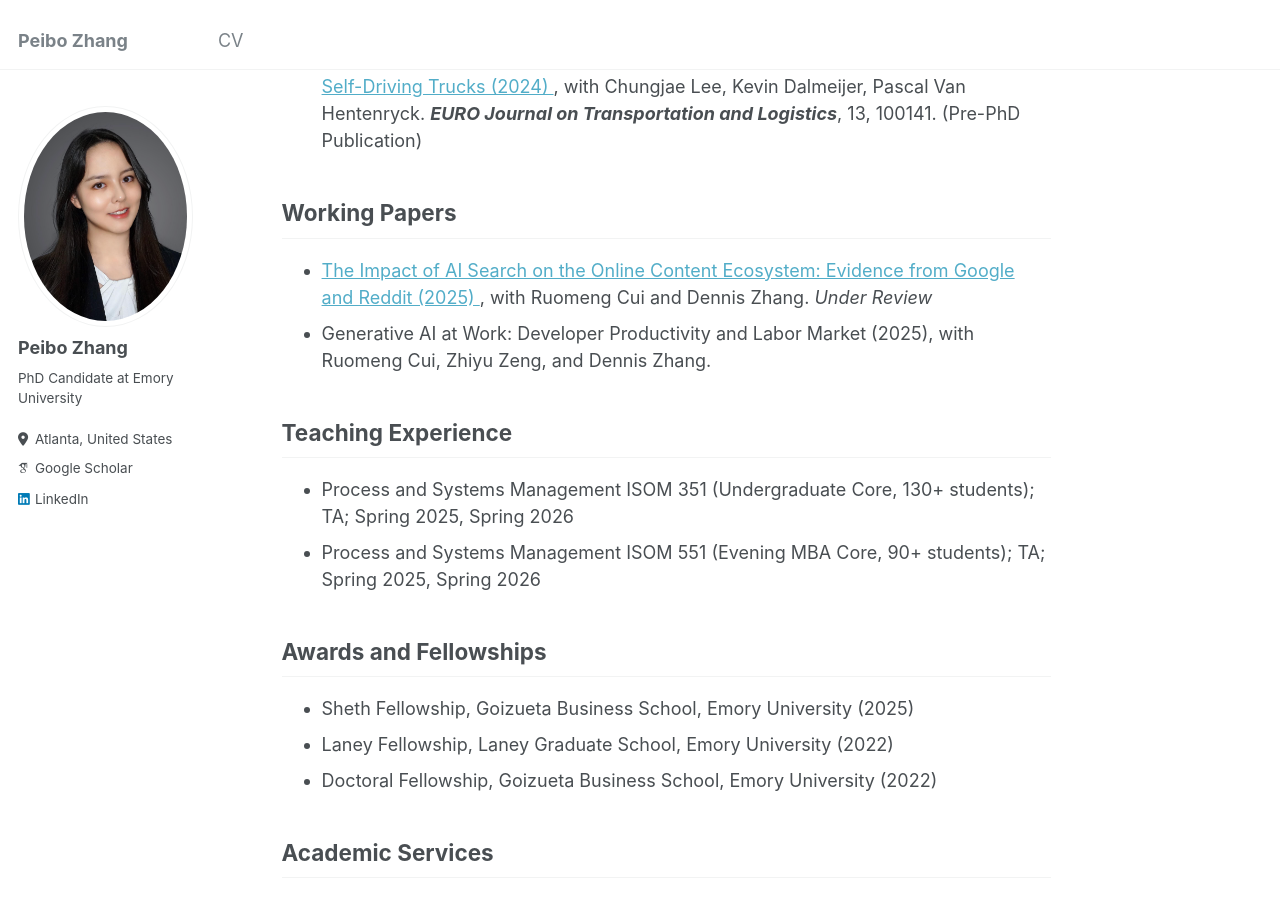
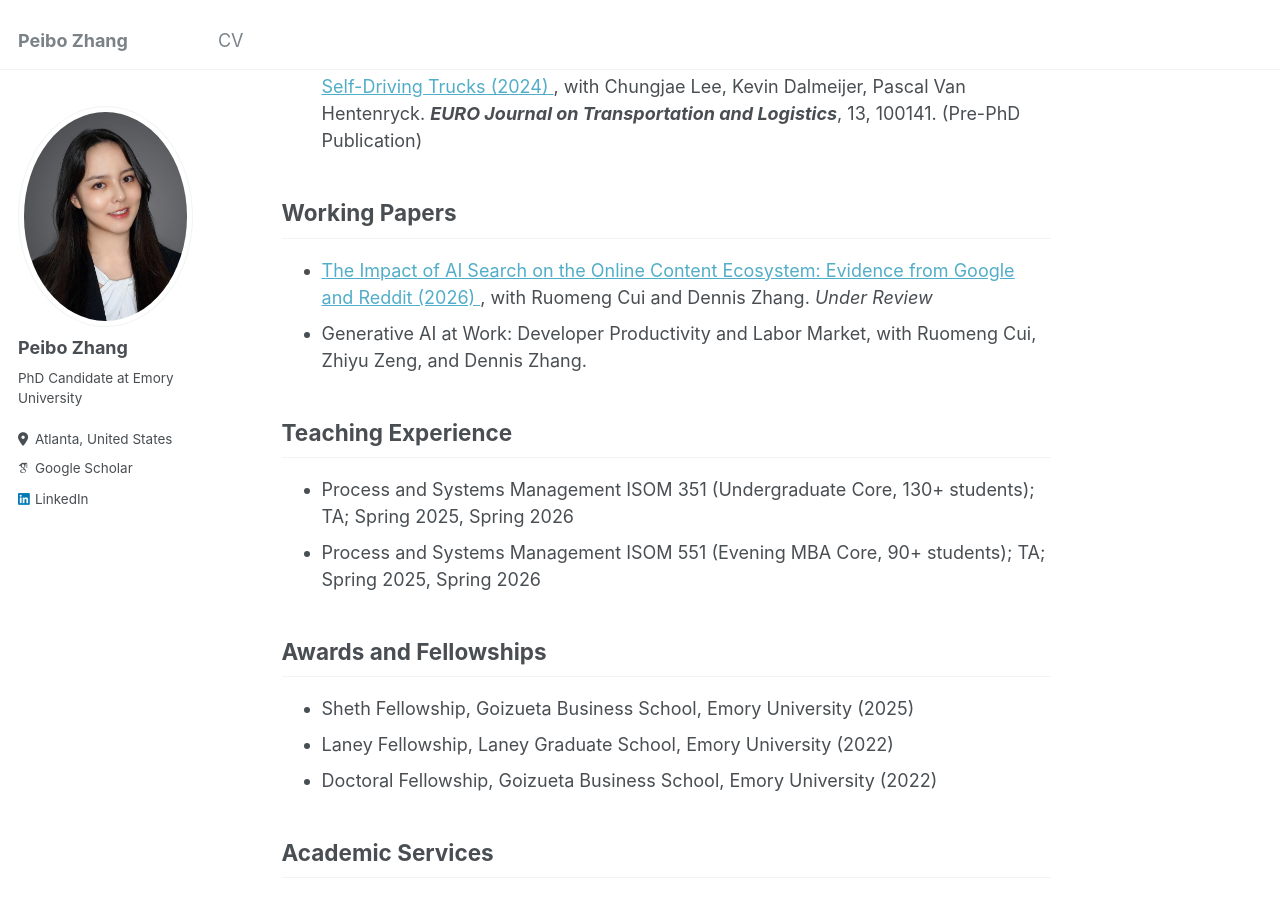
Before and after one commit to PeiboZhang/peibozhang.github.io, a Jekyll site: the page built from _pages/about.md, in a window 1280 px wide and 900 px high, scrolled down 694 px. Built offline with Jekyll 4.4.1, drawn with Linux system fonts in a browser that asks for light colours; some web fonts are replaced.

Commit message:
Update about.md

```diff
--- a/_pages/about.md
+++ b/_pages/about.md
@@ -59,13 +59,13 @@ My research interest broadly centers on online platform operations, generative A
 <ul>
   <li>
     <a href="https://papers.ssrn.com/sol3/papers.cfm?abstract_id=6762279" target="_blank">
-      The Impact of AI Search on the Online Content Ecosystem: Evidence from Google and Reddit (2025)
+      The Impact of AI Search on the Online Content Ecosystem: Evidence from Google and Reddit (2026)
     </a>,
     with Ruomeng Cui and Dennis Zhang.
     <i>Under Review</i>
   </li>
   <li>
-    Generative AI at Work: Developer Productivity and Labor Market (2025),
+    Generative AI at Work: Developer Productivity and Labor Market,
     with Ruomeng Cui, Zhiyu Zeng, and Dennis Zhang.
   </li>
 </ul>
```
